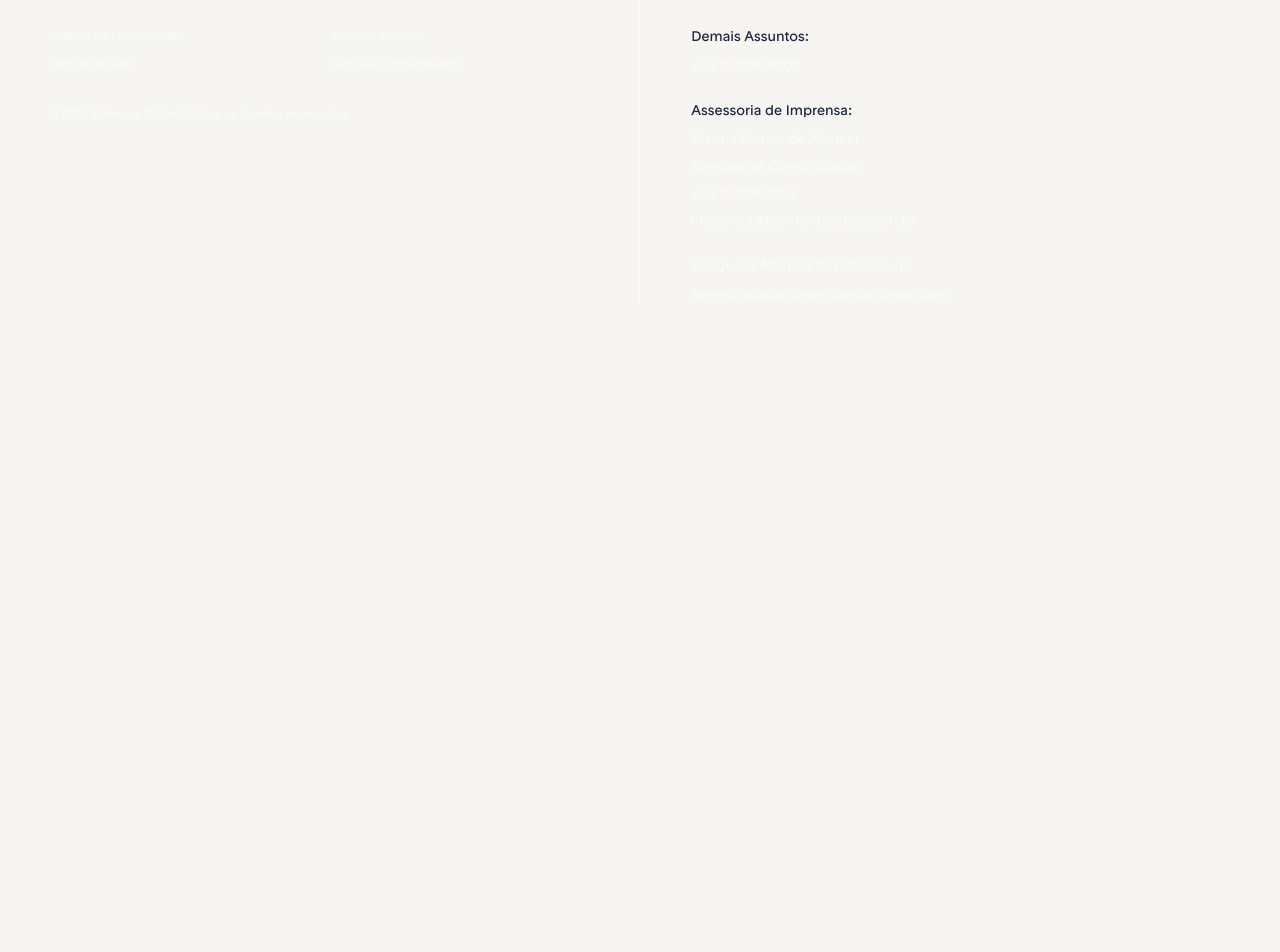
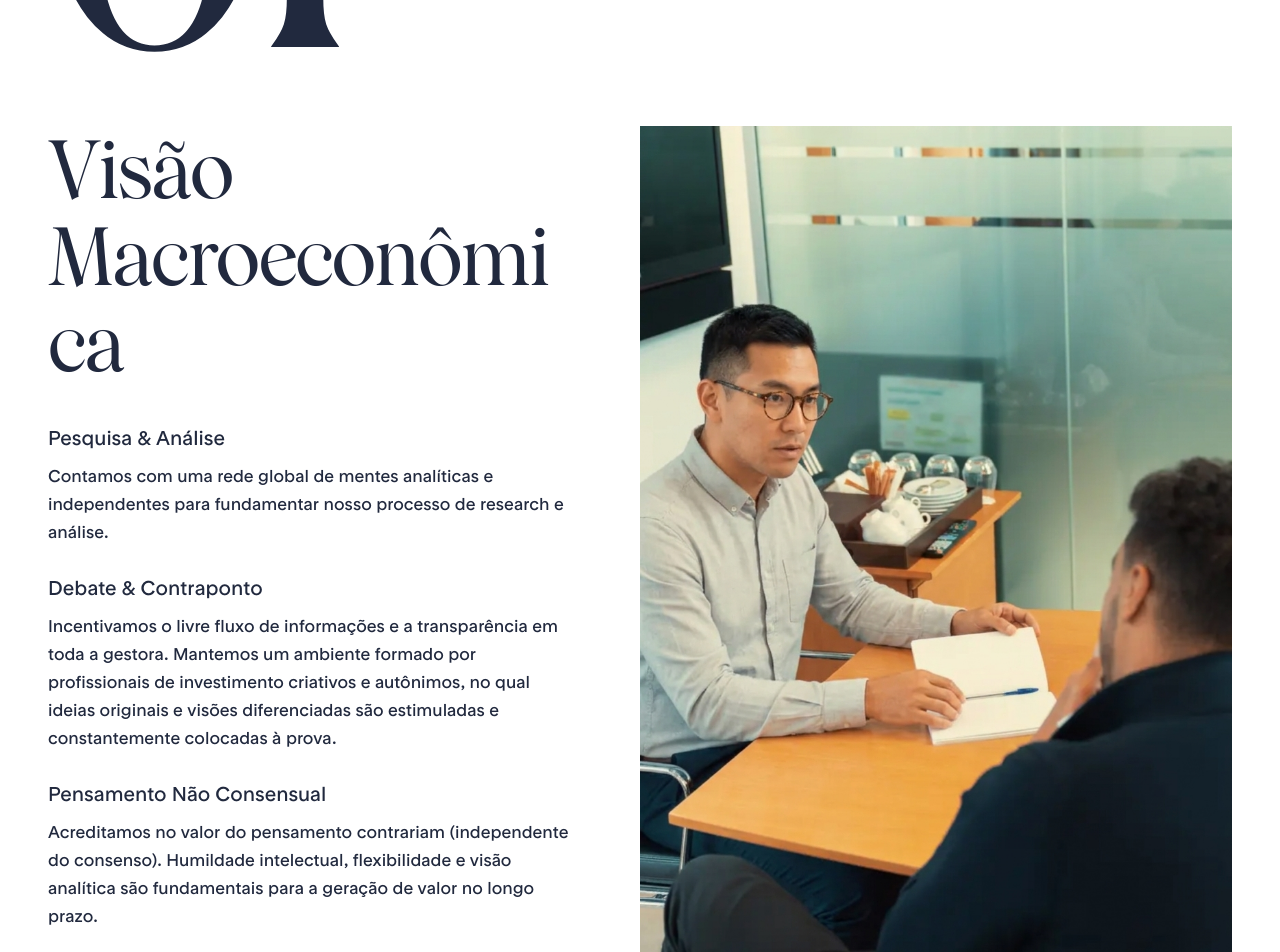
Before and after one commit to UelintonHJ/belmont-global, a Next.js app: page /about-us in a window 1280 px wide. Shown: the part 4540-5492 px from the top of the page. Before the commit the page ends 4923 px from the top, so only its background shows below. Built offline with nearby package versions, Linux system fonts and the light colour scheme.

Commit message:
feat(about-us): add macroeconomic vision section
- Add the Macroeconomic Vision section after the expertise section
- Introduce research, debate, and non-consensus thinking content
- Style typography, colors, layout, and responsive breakpoints
- Add the macroeconomic vision image asset

```diff
--- a/app/about-us/AboutUs.module.css
+++ b/app/about-us/AboutUs.module.css
@@ -615,6 +615,119 @@
     overflow-wrap: break-word;
 }
 
+.macroThinkingSection {
+    box-sizing: border-box;
+    width: 100%;
+    padding: clamp(4rem, 7vw, 7rem)
+        clamp(1.25rem, 4vw, 3rem);
+
+    background-color: #fff;
+    color: var(--color-navy-def);
+}
+
+.macroThinkingContent {
+    width: 100%;
+    max-width: var(--container-7xl);
+    margin-inline: auto;
+}
+
+.macroThinkingNumber {
+    display: block;
+
+    color: var(--color-sandOnWhite);
+    font-family: var(--font-canela), serif;
+    font-size: 316px;
+    font-weight: 400;
+    line-height: 0.9;
+    letter-spacing: -0.04em;
+}
+
+.macroThinkingGrid {
+    display: grid;
+    grid-template-columns: minmax(0, 1fr) minmax(0, 592px);
+    align-items: start;
+    gap: clamp(2.5rem, 5vw, 4rem);
+
+    margin-top: 1.5rem;
+}
+
+.macroThinkingCopy {
+    min-width: 0;
+    padding-top: 0.5rem;
+}
+
+.macroThinkingTitle {
+    margin: 0;
+
+    color: var(--color-navy-def);
+    font-family: var(--font-wulkan-display), serif;
+    font-size: 80px;
+    font-weight: 500;
+    line-height: 1.08;
+    letter-spacing: -0.025em;
+
+    text-wrap: balance;
+    overflow-wrap: break-word;
+}
+
+.macroThinkingTopics {
+    display: flex;
+    flex-direction: column;
+    gap: 1.75rem;
+
+    margin-top: 2rem;
+}
+
+.macroThinkingTopic {
+    min-width: 0;
+}
+
+.macroThinkingTopicTitle {
+    margin: 0;
+
+    color: var(--color-navy-def);
+    font-family: var(--font-rt-rondelle), sans-serif;
+    font-size: 20px;
+    font-weight: 400;
+    line-height: 1.4;
+
+    text-wrap: balance;
+}
+
+.macroThinkingTopicDescription {
+    margin: 0.625rem 0 0;
+
+    color: var(--color-slate);
+    font-family: var(--font-rt-rondelle), sans-serif;
+    font-size: 17px;
+    font-weight: 400;
+    line-height: 1.65;
+
+    overflow-wrap: break-word;
+}
+
+.macroThinkingImageContainer {
+    width: 100%;
+    max-width: 592px;
+    min-width: 0;
+    margin: 0 auto;
+
+    aspect-ratio: 864 / 1232;
+    overflow: hidden;
+
+    background-color: var(--color-cream);
+}
+
+.macroThinkingImage {
+    display: block;
+
+    width: 100%;
+    height: 100%;
+
+    object-fit: cover;
+    object-position: center;
+}
+
 @media (max-width: 1100px) {
     .content {
         grid-template-columns: minmax(0, 1fr) minmax(0, 0.85fr);
@@ -656,6 +769,19 @@
 
     .expertisePillarTitle {
         font-size: 22px;
+    }
+
+    .macroThinkingNumber {
+        font-size: clamp(12rem, 25vw, 19.75rem);
+    }
+
+    .macroThinkingGrid {
+        grid-template-columns: minmax(0, 1fr) minmax(0, 0.9fr);
+        gap: 2.5rem;
+    }
+
+    .macroThinkingTitle {
+        font-size: clamp(3.5rem, 6.5vw, 5rem);
     }
 }
 
@@ -807,6 +933,42 @@
     .expertisePillarNumber {
         font-size: 56px;
     }
+
+    .macroThinkingSection {
+        padding: 4rem 1.25rem;
+    }
+
+    .macroThinkingNumber{
+        font-size: clamp(8rem, 25vw, 12rem);
+        line-height: 0.95;
+        letter-spacing: -0.025em;
+    }
+
+    .macroThinkingGrid {
+        grid-template-columns: minmax(0, 1fr);
+        gap: 2rem;
+
+        margin-top: 1.5rem;
+    }
+
+    .macroThinkingCopy {
+        padding-top: 0;
+    }
+
+    .macroThinkingTitle {
+        font-size: clamp(3rem, 8vw, 4.5rem);
+        letter-spacing: -0.02em;
+    }
+
+    .macroThinkingTopics {
+        gap: 1.5rem;
+        margin-top: 1.5rem;
+    }
+
+    .macroThinkingImageContainer {
+        max-width: 560px;
+        margin-inline: auto;
+    }
 }
 
 @media (max-width: 600px) {
@@ -878,6 +1040,14 @@
     .expertisePillarTitle {
         font-size: 20px;
     }
+
+    .macroThinkingumber {
+        font-size: 7rem;
+    }
+
+    .macroThinkingTitle {
+        font-size: 2.75rem;
+    }
 }
 
 @media (prefers-reduced-motion: reduce) {
--- a/app/about-us/page.tsx
+++ b/app/about-us/page.tsx
@@ -389,6 +389,121 @@ export default function AboutUsPage() {
                     </div>
                 </div>
             </section>
+
+            <section
+                className={styles.macroThinkingSection}
+                aria-labelledby="macro-thinking-title"
+            >
+                <div className={styles.macroThinkingContent}>
+                    <span
+                        className={styles.macroThinkingNumber}
+                        aria-hidden="true"
+                    >
+                        01
+                    </span>
+
+                    <div className={styles.macroThinkingGrid}>
+                        <div className={styles.macroThinkingCopy}>
+                            <h2
+                                id="macro-thinking-title"
+                                className={styles.macroThinkingTitle}
+                            >
+                                Visão Macroeconômica
+                            </h2>
+
+                            <div className={styles.macroThinkingTopics}>
+                                <article
+                                    className={styles.macroThinkingTopic}
+                                >
+                                    <h3
+                                        className={
+                                            styles.macroThinkingTopicTitle
+                                        }
+                                    >
+                                        Pesquisa &amp; Análise
+                                    </h3>
+
+                                    <p
+                                        className={
+                                            styles.macroThinkingTopicDescription
+                                        }
+                                    >
+                                        Contamos com uma rede global de mentes
+                                        analíticas e independentes para
+                                        fundamentar nosso processo de research
+                                        e análise.
+                                    </p>
+                                </article>
+
+                                <article
+                                    className={styles.macroThinkingTopic}
+                                >
+                                    <h3
+                                        className={
+                                            styles.macroThinkingTopicTitle
+                                        }
+                                    >
+                                        Debate &amp; Contraponto
+                                    </h3>
+
+                                    <p
+                                        className={
+                                            styles.macroThinkingTopicDescription
+                                        }
+                                    >
+                                        Incentivamos o livre fluxo de
+                                        informações e a transparência em toda
+                                        a gestora. Mantemos um ambiente
+                                        formado por profissionais de
+                                        investimento criativos e autônimos,
+                                        no qual ideias originais e visões
+                                        diferenciadas são estimuladas e
+                                        constantemente colocadas à prova.
+                                    </p>
+                                </article>
+
+                                <article
+                                    className={styles.macroThinkingTopic}
+                                >
+                                    <h3
+                                        className={
+                                            styles.macroThinkingTopicTitle
+                                        }
+                                    >
+                                        Pensamento Não Consensual
+                                    </h3>
+
+                                    <p
+                                        className={
+                                            styles.macroThinkingTopicDescription
+                                        }
+                                    >
+                                        Acreditamos no valor do pensamento
+                                        contrariam (independente do consenso).
+                                        Humildade intelectual, flexibilidade
+                                        e visão analítica são fundamentais
+                                        para a geração de valor no longo
+                                        prazo.
+                                    </p>
+                                </article>
+                            </div>
+                        </div>
+
+                        <figure
+                            className={styles.macroThinkingImageContainer}
+                        >
+                            <Image
+                                src="/images/macro-thinking-img.webp"
+                                alt="Análise e o pensamento macroeconômico"
+                                width={864}
+                                height={1232}
+                                sizes="(max-width: 790px) calc(100vw - 40px), (max-width: 1200px) 46vw, 592px"
+                                className={styles.macroThinkingImage}
+                            />
+                        </figure>
+                    </div>
+                </div>
+            </section>
         </main>
     );
 }
```
Also changed, not shown: public/images/macro-thinking-img.webp (added).
